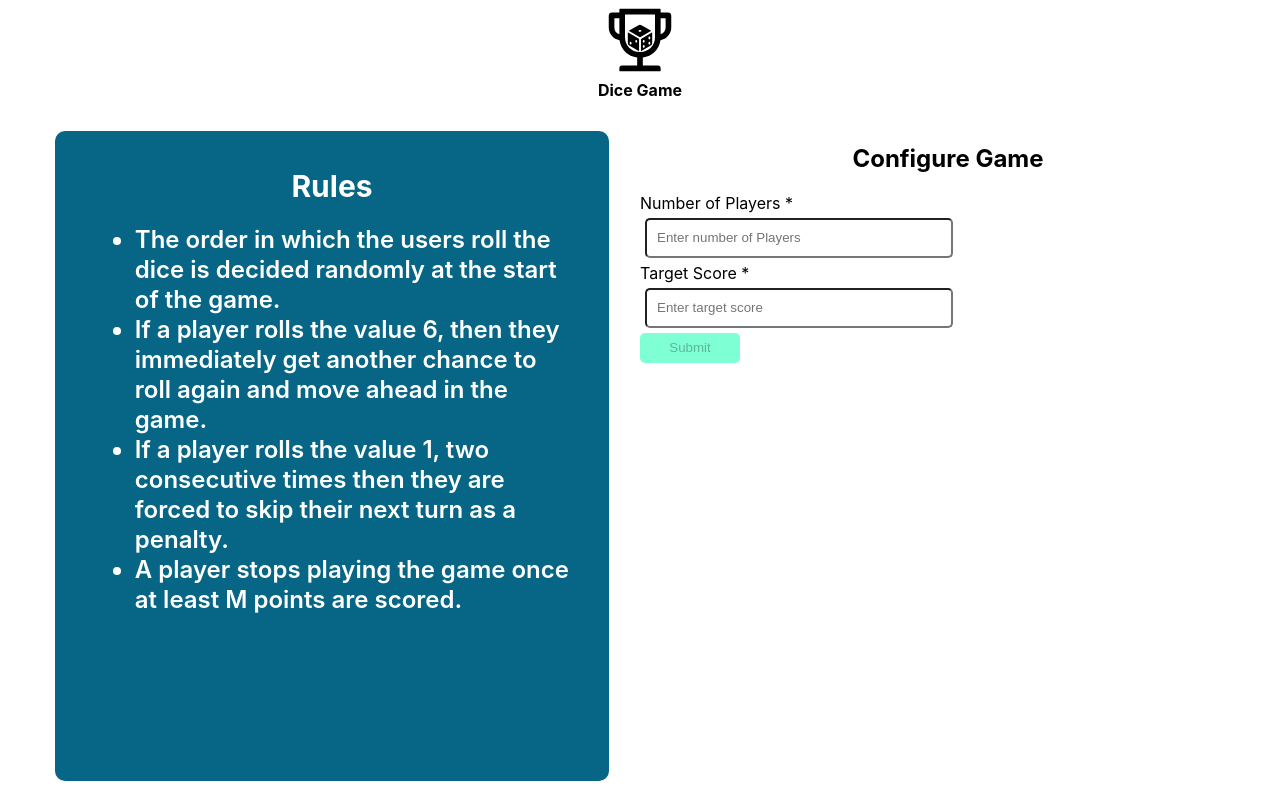
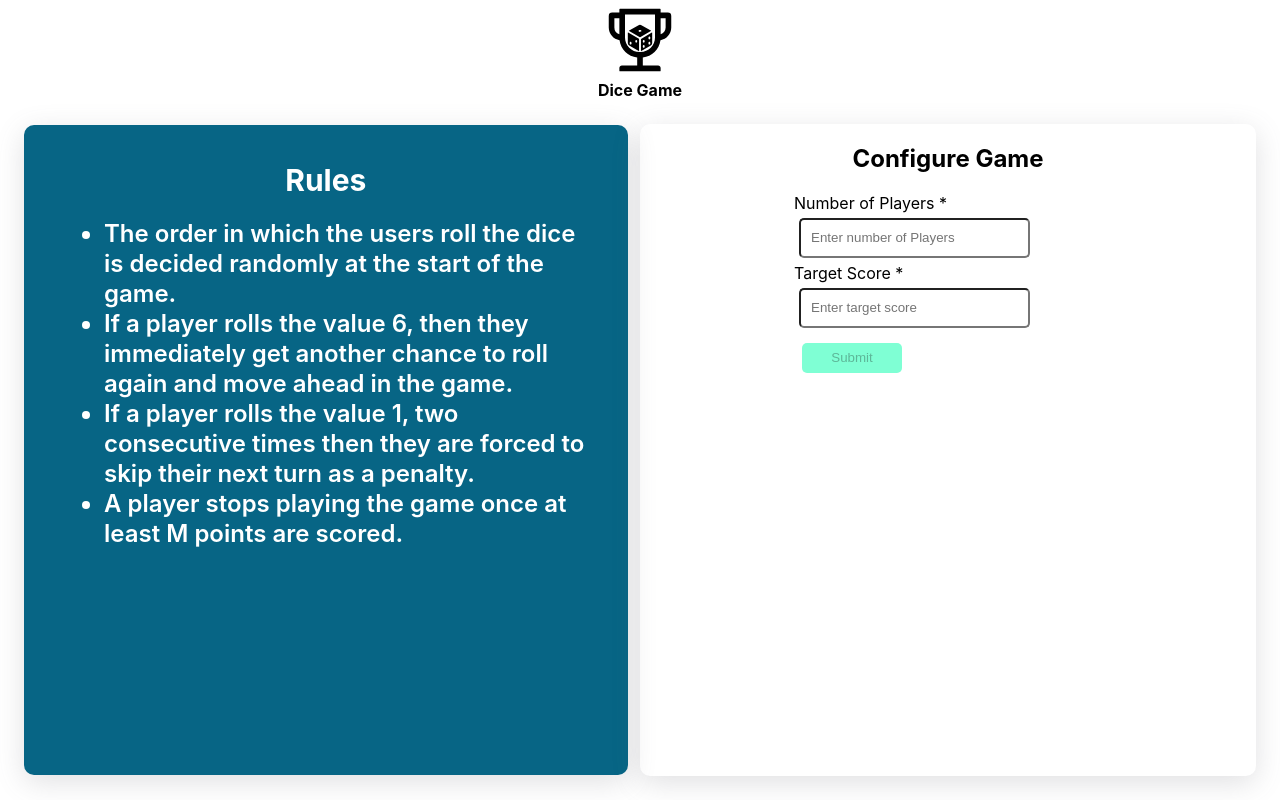
Before and after one commit to georgian4049/dice-game, a React (Create React App) app: page / in a window 1280 px wide. Built offline with nearby package versions, Linux system fonts and the light colour scheme.

Commit message:
minor design fixes

```diff
--- a/src/container/home/index.jsx
+++ b/src/container/home/index.jsx
@@ -1,7 +1,6 @@
 import { useState } from "react";
 import { useHistory } from "react-router";
 import { useDispatch } from "react-redux";
-import Box from "../../components/box";
 import Input from "../../components/form/Input";
 import { setGameConfig } from "../../state/actions/gameActions";
 import { doesAllKeysHaveValue } from "../../utils/functions";
@@ -82,7 +81,6 @@ const Home = () => {
           ) : (
             ""
           )}
-        </div>
           <button
             id="form-team"
             type="submit"
@@ -93,6 +91,7 @@ const Home = () => {
           </button>
         </div>
       </div>
+    </div>
   );
 };
 
--- a/src/container/home/styles/index.css
+++ b/src/container/home/styles/index.css
@@ -6,6 +6,8 @@
   background-color: aquamarine;
   cursor: pointer;
   margin: auto;
+  margin-top: 10px;
+  margin-left: 8px;
 }
 
 #form-team:disabled {
@@ -31,11 +33,12 @@
 }
 
 .home-main .information .info-box {
-  width: 90%;
+  width: 98%;
+  margin-right: 2%;
   min-width: 400px;
   height: calc(100vh - 150px);
-  margin-inline: 5%;
-  margin-top: 2%;
+  -webkit-box-shadow: rgba(100, 100, 111, 0.2) 0px 7px 29px 0px;
+          box-shadow: rgba(100, 100, 111, 0.2) 0px 7px 29px 0px;
   color: white;
   padding: 40px 40px;
   background: #076585;
@@ -54,6 +57,10 @@
 
 .home-main .form-input {
   width: 50%;
+  min-width: 500px;
+  -webkit-box-shadow: rgba(100, 100, 111, 0.2) 0px 7px 29px 0px;
+          box-shadow: rgba(100, 100, 111, 0.2) 0px 7px 29px 0px;
+  border-radius: 10px;
   height: 100%;
   display: inline-block;
 }
@@ -63,6 +70,7 @@
 }
 
 .home-main .form-input .form-element {
+  padding-left: 25%;
   width: 100%;
 }
 
--- a/src/container/home/styles/index.scss
+++ b/src/container/home/styles/index.scss
@@ -6,6 +6,8 @@
   background-color: aquamarine;
   cursor: pointer;
   margin: auto;
+  margin-top: 10px;
+  margin-left: 8px;
   &:disabled {
     cursor: not-allowed;
   }
@@ -19,12 +21,14 @@
   align-items: center;
   .information {
     width: 50%;
+
     .info-box {
-      width: 90%;
+      width: 98%;
+      margin-right: 2%;
       min-width: 400px;
       height: calc(100vh - 150px);
-      margin-inline: 5%;
-      margin-top: 2%;
+      box-shadow: rgba(100, 100, 111, 0.2) 0px 7px 29px 0px;
+
       color: white;
       padding: 40px 40px;
       background: #076585;
@@ -33,6 +37,7 @@
       font-size: 24px;
       line-height: 30px;
       font-weight: 600;
+
       .title {
         font-size: 30px;
         font-weight: 700;
@@ -42,6 +47,10 @@
   }
   .form-input {
     width: 50%;
+    min-width: 500px;
+    box-shadow: rgba(100, 100, 111, 0.2) 0px 7px 29px 0px;
+    border-radius: 10px;
+
     height: 100%;
     display: inline-block;
 
@@ -49,6 +58,7 @@
       text-align: center;
     }
     .form-element {
+      padding-left: 25%;
       width: 100%;
     }
   }
--- a/src/container/play/OnGoingGameInfo.jsx
+++ b/src/container/play/OnGoingGameInfo.jsx
@@ -7,6 +7,7 @@ import "./styles/index.css";
 const OnGoingGameInfo = ({ playerInfo, face, handleDice, disableDice }) => {
   return (
     <div className="ongoing-game-info-main">
+      <h2> Roll Your Dice!</h2>
       <Box width="50%" padding="10px 10px">
         <b>Current Player: </b> <br />
         {playerInfo.userName}
--- a/src/container/play/styles/index.css
+++ b/src/container/play/styles/index.css
@@ -85,16 +85,32 @@
 }
 
 .ongoing-game-info-main {
-  height: 100%;
+  height: 80vh;
   width: 100%;
-  min-width: 500px;
-  border: 1px solid black;
+  min-width: 400px;
+  border-radius: 5px;
   display: -webkit-box;
   display: -ms-flexbox;
   display: flex;
   -webkit-box-pack: justify;
       -ms-flex-pack: justify;
           justify-content: space-between;
+  -webkit-box-align: center;
+      -ms-flex-align: center;
+          align-items: center;
+  padding: 5%;
+  -webkit-box-shadow: rgba(100, 100, 111, 0.2) 0px 7px 10px 0px;
+          box-shadow: rgba(100, 100, 111, 0.2) 0px 7px 10px 0px;
+  position: relative;
+}
+
+.ongoing-game-info-main h2 {
+  text-align: center;
+  position: absolute;
+  top: 10px;
+  left: 50%;
+  -webkit-transform: translate(-50%);
+          transform: translate(-50%);
 }
 
 #start-match {
```
Also changed, not shown: src/container/play/styles/index.scss (+14 -3 lines), 2 other files (tests, documents, lock files or other folders). Lines whose indentation alone changed are shown as unchanged.
